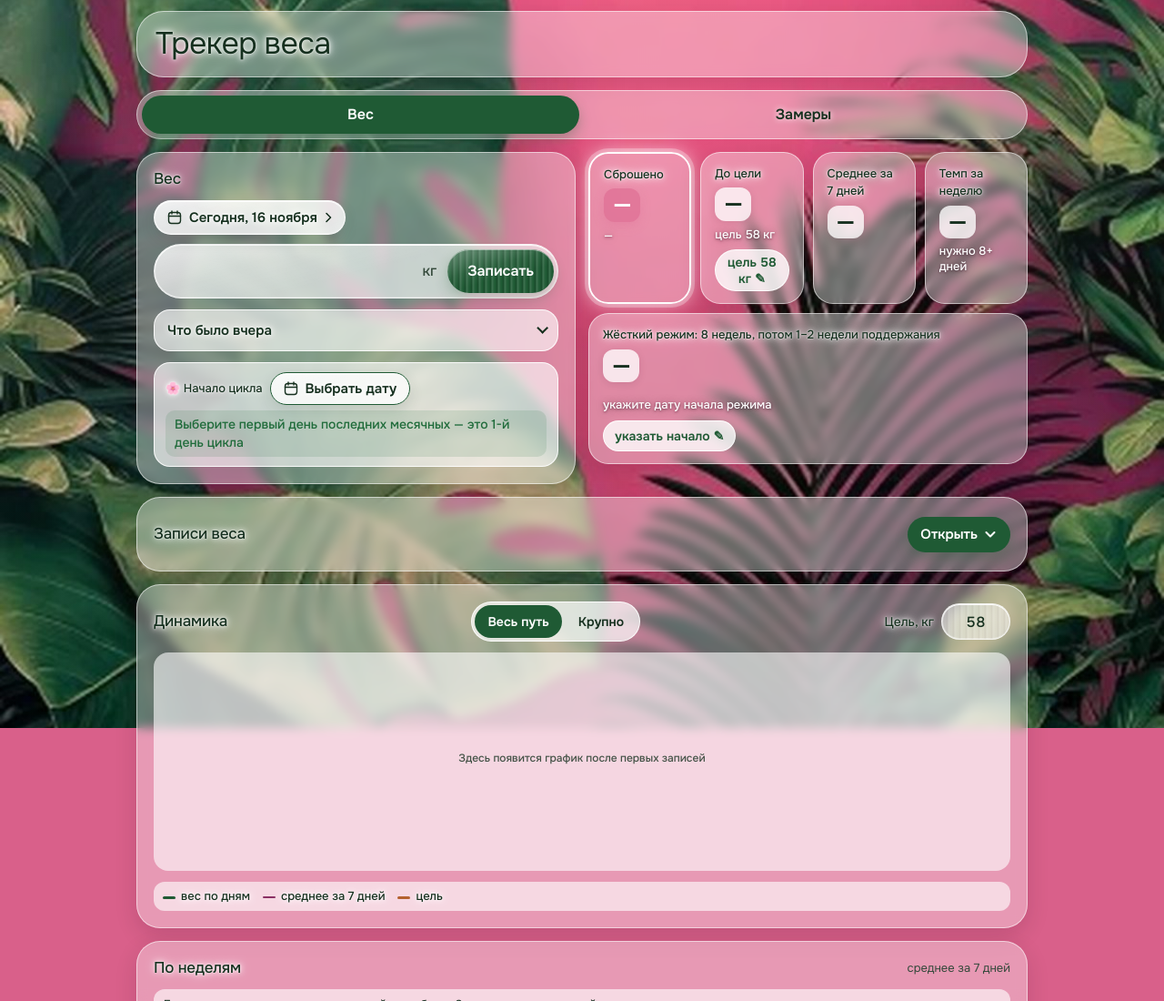
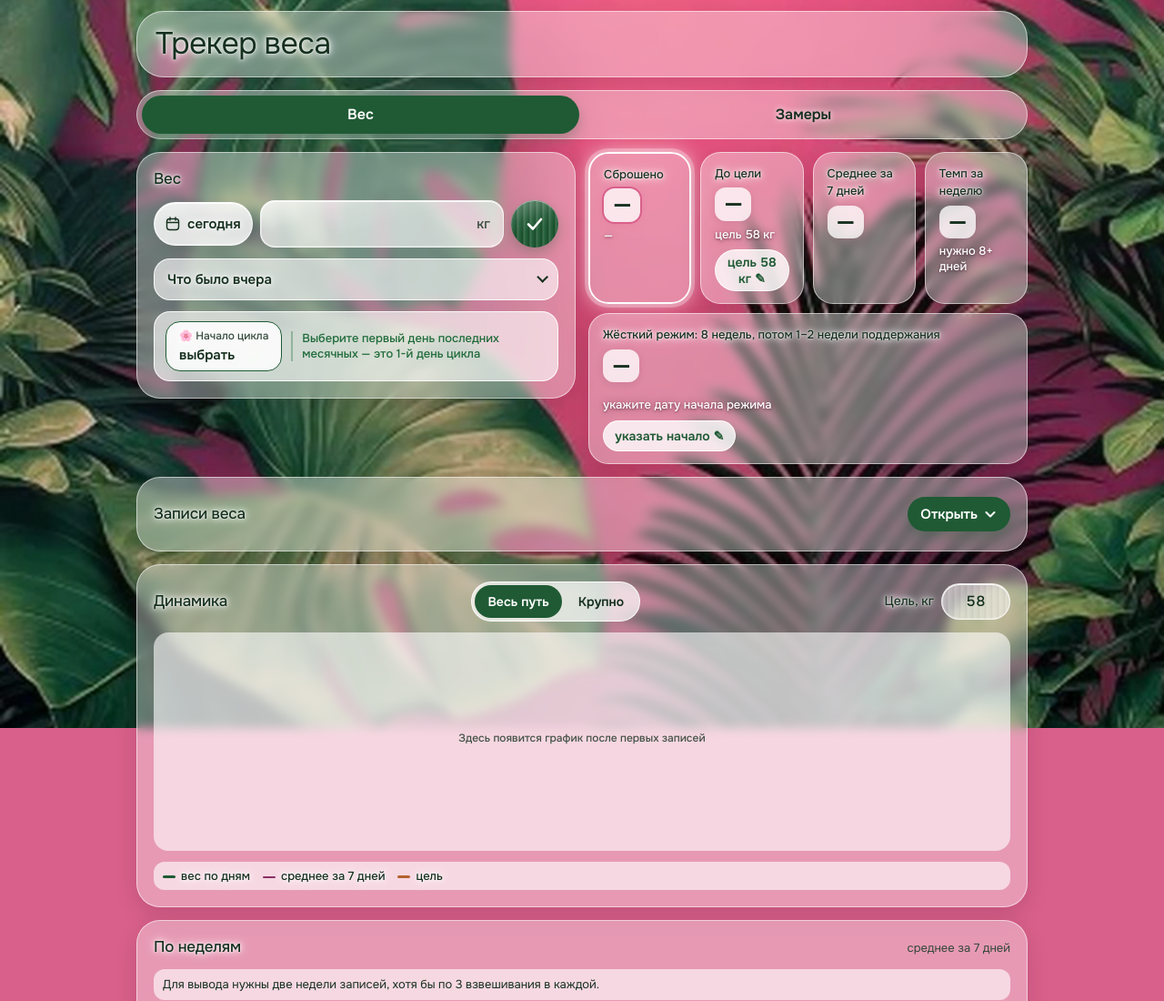
Before and after one commit to margari-dl/margari-dl.github.io, a plain HTML site: page tracker/index.html in a window 1280 px wide. Shown: the top 1100 px of the page at 91% size. Drawn offline with Linux system fonts and the light colour scheme.

Commit message:
Трекер v26: дата, вес и галочка в одну строку; капсула цикла с пояснением справа; розовая рамка у «Сброшено» и быстрого темпа

```diff
--- a/tracker/index.html
+++ b/tracker/index.html
@@ -209,10 +209,10 @@ details[open] > summary .openbtn svg{transform:rotate(180deg)}
 .cyhint{font-size:14px;line-height:1.4;font-weight:500;padding:6px 10px;border-radius:10px;background:var(--good-bg);color:var(--good)}
 /* «Сброшено» — главная плитка: стекло как у всех, белая рамка с ореолом и зелёная капсула под цифрой */
 .tile.hl{border:2px solid #fff;box-shadow:0 0 0 4px rgba(255,255,255,.28), 0 0 22px rgba(255,255,255,.65)}
-.tile.hl .v{background:rgba(217,96,138,.5);color:#fff;box-shadow:0 4px 12px rgba(217,96,138,.25)}
+/* «Сброшено» и быстрый «Темп»: фон капсулы как у всех, подсвечена только рамка — розовая */
+.tile.hl .v,.tile .v.bad{box-shadow:0 0 0 2px #d9608a, 0 2px 10px rgba(217,96,138,.35)}
 .marks .mk-t:not(:first-child){margin-top:6px}
 /* «Темп за неделю»: слишком быстро — цифра в такой же розовой капсуле, как «Сброшено» */
-.tile .v.bad{background:rgba(217,96,138,.5);color:#fff;box-shadow:0 4px 12px rgba(217,96,138,.25)}
 /* «Что было вчера» — раскрывающийся список отметок; в закрытом виде видны выбранные значки */
 .mkbox{width:100%;border-radius:18px;background:rgba(255,255,255,.62);border:1px solid rgba(255,255,255,.9)}
 .mkbox > summary{min-height:44px;padding:6px 14px;gap:10px;justify-content:flex-start}
@@ -222,17 +222,27 @@ details[open] > summary .openbtn svg{transform:rotate(180deg)}
 .mk-chev{margin-left:auto;width:9px;height:9px;border-right:2px solid var(--ink);border-bottom:2px solid var(--ink);transform:rotate(45deg) translateY(-3px);flex:none;transition:transform .2s}
 .mkbox[open] .mk-chev{transform:rotate(-135deg) translateY(-2px)}
 .mk-list{display:flex;flex-wrap:wrap;gap:6px;padding:2px 12px 12px}
-/* v25, вариант C: вес и «Записать» в одной капсуле */
-.wrow{display:flex;align-items:center;gap:6px;padding:4px 4px 4px 18px;border-radius:99px;background:var(--gloss), rgba(255,255,255,.62);border:1px solid var(--edge);box-shadow:var(--shine)}
-.wrow:focus-within{outline:2px solid var(--accent);outline-offset:2px}
-.wrow #wKg{flex:1 1 0;min-width:0;width:0;min-height:50px;padding:0;border:0;background:none;box-shadow:none;border-radius:0;text-align:left;font:400 30px/1 var(--display);outline:none}
-.wrow .kgu{font-size:16px;font-weight:500;color:var(--muted);margin-right:6px}
-.wrow #wBtn{min-height:48px;padding:0 22px;font-size:16px;box-shadow:0 6px 14px rgba(31,90,52,.25), inset 0 1px 0 rgba(255,255,255,.45)}
-.wrow:has(#wKg.bad){border-color:var(--bad);box-shadow:0 0 0 2px rgba(168,48,44,.35)}
-.wrow #wKg.bad{box-shadow:none}
-/* цикл: подпись и дата в одну строку */
-.cyc{padding:10px 12px;gap:6px}
-.marks .cyc .cyrow .mk-t{width:auto;margin:0}
+/* v26, вариант B: дата, вес и круглая кнопка-галочка в одну строку */
+.wrow{display:flex;align-items:center;gap:8px}
+.wrow .datechip{flex:none;min-height:48px;padding:6px 12px}
+.wbox{flex:1 1 0;min-width:0;display:flex;align-items:center;gap:4px;padding:0 14px;min-height:52px;border-radius:16px;background:var(--gloss), rgba(255,255,255,.62);border:1px solid var(--edge);box-shadow:var(--shine)}
+.wbox:focus-within{outline:2px solid var(--accent);outline-offset:2px}
+.wbox #wKg{flex:1 1 0;min-width:0;width:0;min-height:48px;padding:0;border:0;background:none;box-shadow:none;border-radius:0;text-align:center;font:400 28px/1 var(--display);outline:none}
+.wbox .kgu{font-size:15px;font-weight:500;color:var(--muted)}
+.wrow #wBtn{flex:none;width:52px;height:52px;min-height:0;padding:0;border-radius:50%;display:grid;place-items:center;box-shadow:0 6px 14px rgba(31,90,52,.28), inset 0 1px 0 rgba(255,255,255,.45)}
+.wbox:has(#wKg.bad){border-color:var(--bad);box-shadow:0 0 0 2px rgba(168,48,44,.35)}
+.wbox #wKg.bad{box-shadow:none}
+/* цикл: дата слева, справа день цикла и пояснение */
+.cyc{padding:10px 12px;gap:8px}
+.cyrow{flex-wrap:nowrap;align-items:center;gap:10px}
+/* одна капсула: подпись «Начало цикла», под ней дата и день цикла; нажатие открывает календарь */
+.cybox{position:relative;flex:none;display:grid;gap:1px;padding:6px 14px;border-radius:16px;background:rgba(255,255,255,.85);border:1px solid var(--accent);cursor:pointer}
+.cybox input{position:absolute;inset:0;opacity:0;width:100%;height:100%;min-height:0;padding:0;border:0;cursor:pointer}
+.cybox .cyt{font-size:12px;font-weight:500;color:var(--muted)}
+.cybox .cyv{font-size:15px;font-weight:600;color:var(--ink);white-space:nowrap}
+.cybox .cyday{padding-left:6px;font-weight:600}
+.cybox .cyday::before{content:"· "}
+.cyrow > .cyhint{flex:1 1 0;min-width:0;font-size:13px;line-height:1.3;font-weight:500;padding:0 0 0 10px;background:none;border-radius:0;border-left:2px solid rgba(31,107,58,.35);color:var(--good)}
 /* счётчик режима */
 .tile.wide{grid-column:1 / -1}
 .weeks{display:grid;grid-template-columns:repeat(10,1fr);gap:4px;margin:4px 0 2px}
@@ -277,16 +287,17 @@ details[open] > summary .openbtn svg{transform:rotate(180deg)}
     <section class="card" aria-labelledby="hW">
       <h2 id="hW">Вес</h2>
       <form id="fW" class="wform" novalidate>
-        <label class="datechip" for="wDate">
-          <svg width="16" height="16" viewBox="0 0 16 16" aria-hidden="true"><rect x="1.5" y="2.5" width="13" height="12" rx="3" fill="none" stroke="currentColor" stroke-width="1.4"/><path d="M1.5 6.5h13M5 1v3M11 1v3" stroke="currentColor" stroke-width="1.4" stroke-linecap="round"/></svg>
-          <span id="wDateTxt">Сегодня</span>
-          <svg width="8" height="12" viewBox="0 0 8 12" aria-hidden="true"><path d="M2 1.5 6.5 6 2 10.5" fill="none" stroke="currentColor" stroke-width="1.6" stroke-linecap="round" stroke-linejoin="round"/></svg>
-          <input type="date" id="wDate" aria-label="Дата" required>
-        </label>
         <div class="wrow">
-          <input type="text" id="wKg" inputmode="decimal" autocomplete="off" aria-label="Вес, кг">
-          <span class="kgu" aria-hidden="true">кг</span>
-          <button type="submit" id="wBtn">Записать</button>
+          <label class="datechip" for="wDate">
+            <svg width="16" height="16" viewBox="0 0 16 16" aria-hidden="true"><rect x="1.5" y="2.5" width="13" height="12" rx="3" fill="none" stroke="currentColor" stroke-width="1.4"/><path d="M1.5 6.5h13M5 1v3M11 1v3" stroke="currentColor" stroke-width="1.4" stroke-linecap="round"/></svg>
+            <span id="wDateTxt">сегодня</span>
+            <input type="date" id="wDate" aria-label="Дата" required>
+          </label>
+          <div class="wbox">
+            <input type="text" id="wKg" inputmode="decimal" autocomplete="off" aria-label="Вес, кг">
+            <span class="kgu" aria-hidden="true">кг</span>
+          </div>
+          <button type="submit" id="wBtn" aria-label="Записать"><svg viewBox="0 0 24 24" width="24" height="24" aria-hidden="true"><path d="M5 12.5 10 17.5 19 7" fill="none" stroke="currentColor" stroke-width="2.6" stroke-linecap="round" stroke-linejoin="round"/></svg></button>
         </div>
         <div class="msg" id="wMsg"></div>
       </form>
@@ -306,15 +317,13 @@ details[open] > summary .openbtn svg{transform:rotate(180deg)}
         </details>
         <div class="cyc" role="group" aria-label="Цикл">
           <div class="cyrow">
-            <span class="mk-t">🌸 Начало цикла</span>
-            <label class="datechip" for="cyDate">
-              <svg width="16" height="16" viewBox="0 0 16 16" aria-hidden="true"><rect x="1.5" y="2.5" width="13" height="12" rx="3" fill="none" stroke="currentColor" stroke-width="1.4"/><path d="M1.5 6.5h13M5 1v3M11 1v3" stroke="currentColor" stroke-width="1.4" stroke-linecap="round"/></svg>
-              <span id="cyDateTxt">Выбрать дату</span>
-              <span class="cyday" id="cyDay"></span>
+            <label class="cybox" for="cyDate">
+              <span class="cyt">🌸 Начало цикла</span>
+              <span class="cyv"><span id="cyDateTxt">выбрать</span><span class="cyday" id="cyDay"></span></span>
               <input type="date" id="cyDate" aria-label="Первый день цикла">
             </label>
+            <span class="cyhint" id="cyHint"></span>
           </div>
-          <div class="cyhint" id="cyHint"></div>
         </div>
       </div>
     </section>
@@ -654,7 +663,9 @@ details[open] > summary .openbtn svg{transform:rotate(180deg)}
   // ===== Отметки дня: сохраняются сразу по нажатию, всегда за вчера (взвешивание утром показывает вчерашний день) =====
   function markDate(){ return addDays(today, -1); }
   function marksOf(d){ const m = store.notes && store.notes[d]; return Array.isArray(m) ? m.filter(k => MARKS[k]) : []; }
-  function longDate(d){ const diff = dayNum(today) - dayNum(d), l = parseIso(d).toLocaleDateString("ru-RU", {day:"numeric", month:"long"}); return diff === 0 ? "Сегодня, " + l : diff === 1 ? "Вчера, " + l : l; }
+  // короткая дата для капсул: «сегодня», «вчера» или «7 нояб»
+  const MON = ["янв","фев","мар","апр","мая","июн","июл","авг","сен","окт","нояб","дек"];
+  function shortDate(d){ const diff = dayNum(today) - dayNum(d), x = parseIso(d); return diff === 0 ? "сегодня" : diff === 1 ? "вчера" : x.getDate() + " " + MON[x.getMonth()]; }
   function syncMarks(){
     const md = markDate(), m = marksOf(md);
     document.querySelectorAll("#marks button[data-m]").forEach(b => b.setAttribute("aria-pressed", String(m.includes(b.dataset.m))));
@@ -662,7 +673,7 @@ details[open] > summary .openbtn svg{transform:rotate(180deg)}
     // начало цикла (первый день месячных): в календаре всегда последняя отмеченная дата; рядом день цикла и одна строка-подсказка
     const cs = cycleStarts(), last = cs[cs.length - 1] || "";
     $("cyDate").value = last;
-    $("cyDateTxt").textContent = last ? longDate(last) : "Выбрать дату";
+    $("cyDateTxt").textContent = last ? shortDate(last) : "выбрать";
     const h = cycleHint(today);
     $("cyDay").textContent = h.cd ? h.cd + "-й день" : "";
     $("cyHint").textContent = h.text;
@@ -808,8 +819,7 @@ details[open] > summary .openbtn svg{transform:rotate(180deg)}
     const d = $("wDate").value, had = store.weights[d];
     syncMarks();
     if (isDate(d)){
-      const diff = dayNum(today) - dayNum(d), long = parseIso(d).toLocaleDateString("ru-RU", {day:"numeric", month:"long"});
-      $("wDateTxt").textContent = diff === 0 ? "Сегодня, " + long : diff === 1 ? "Вчера, " + long : long;
+      $("wDateTxt").textContent = shortDate(d);
     }
   }
   // Трекер может оставаться открытым в телефоне несколько дней: при возврате в него наступивший день становится «сегодня»
--- a/tracker/sw.js
+++ b/tracker/sw.js
@@ -1,6 +1,6 @@
 // Работа без интернета: все файлы трекера хранятся на устройстве.
 // При каждом обновлении сайта меняйте номер версии, чтобы устройства получили новую версию.
-const CACHE = 'tracker-v25';
+const CACHE = 'tracker-v26';
 const FILES = [
   './',
   './index.html',
```
